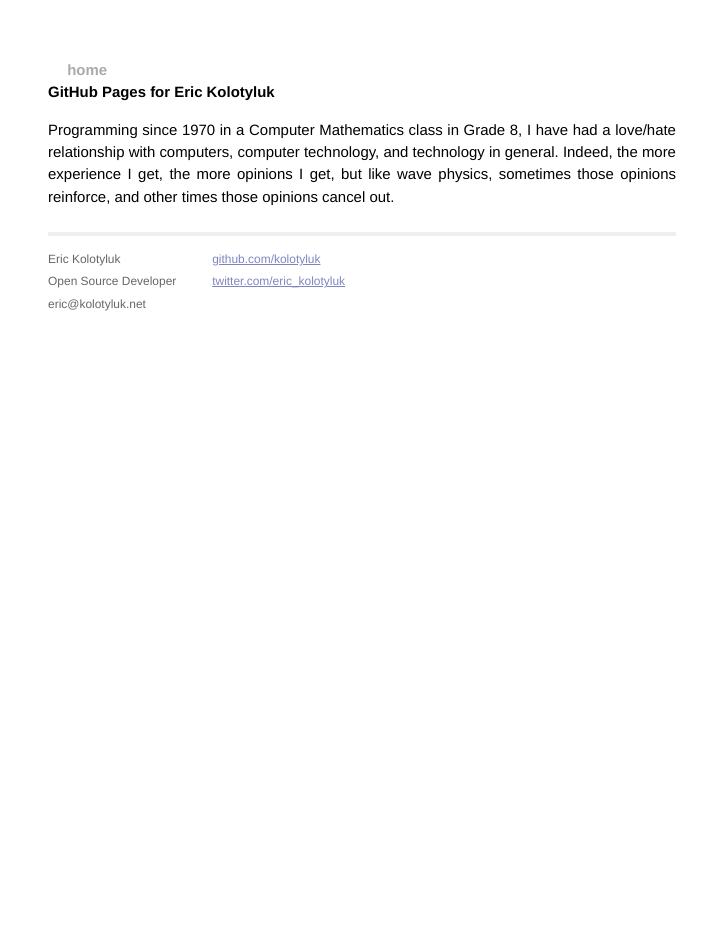
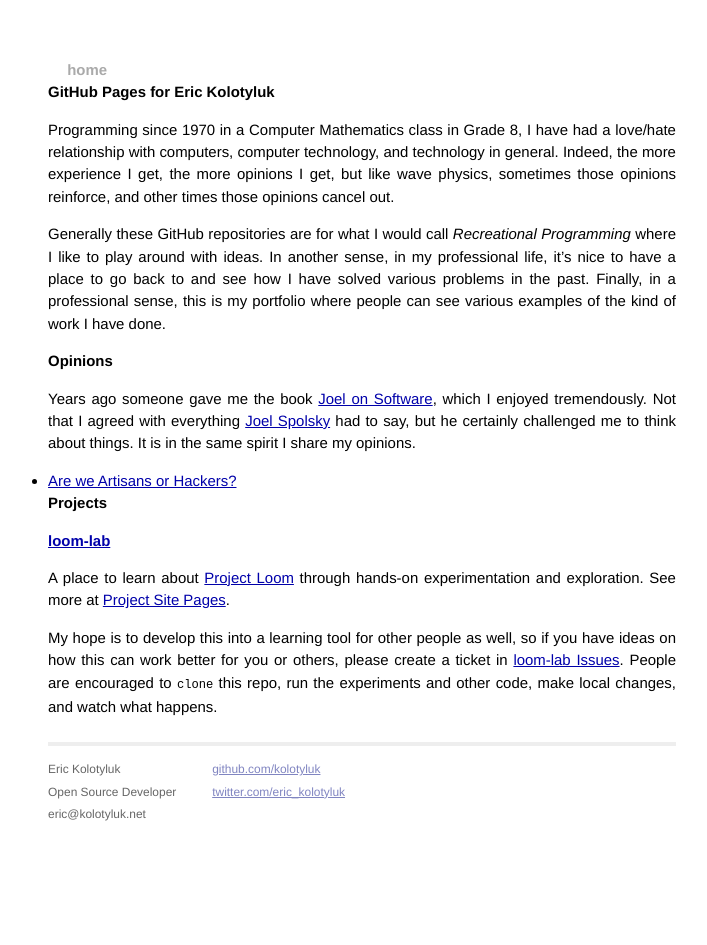
Before and after one commit to kolotyluk/kolotyluk.github.io, a Jekyll site: the page built from index.md, in a window 1280 px wide. Shown: the whole page, without its empty margins (278-985 px from the left). Built offline with Jekyll 4.4.1, drawn with Linux system fonts in a browser that asks for light colours; our own code applies the rules of GitHub Pages for plain Markdown files.

Commit message:
Update GitHub Pages Structure

```diff
--- a/index.md
+++ b/index.md
@@ -4,3 +4,34 @@
 computers, computer technology, and technology in general. Indeed, the more experience I get, the more
 opinions I get, but like wave physics, sometimes those opinions reinforce, and other times those opinions
 cancel out.
+
+Generally these GitHub repositories are for what I would call *Recreational Programming* where I like to
+play around with ideas. In another sense, in my professional life, it's nice to have a place to go back
+to and see how I have solved various problems in the past. Finally, in a professional sense, this is
+my portfolio where people can see various examples of the kind of work I have done.
+
+## Opinions
+
+Years ago someone gave me the book
+[Joel on Software](https://books.google.ca/books?id=5qx2S47hnnEC),
+which I enjoyed tremendously. Not that I agreed with everything
+[Joel Spolsky](https://en.wikipedia.org/wiki/Joel_Spolsky)
+had to say, but he certainly challenged me to think about things. It is in the same spirit I share my
+opinions.
+
+- [Are we Artisans or Hackers?](Artisan-or-Hacker.md)
+
+# Projects
+
+## [loom-lab](https://github.com/kolotyluk/loom-lab)
+
+A place to learn about
+[Project Loom](https://openjdk.java.net/projects/loom)
+through hands-on experimentation and exploration. See more at
+[Project Site Pages](https://kolotyluk.github.io/loom-lab).
+
+My hope is to develop this into a learning tool for other people as well, so if you have ideas on how
+this can work better for you or others, please create a ticket in
+[loom-lab Issues](https://github.com/kolotyluk/loom-lab/issues).
+People are encouraged to `clone` this repo, run the experiments
+and other code, make local changes, and watch what happens.
```
Also changed, not shown: Artisan-or-Hacker.md (added, +15 -0 lines).
